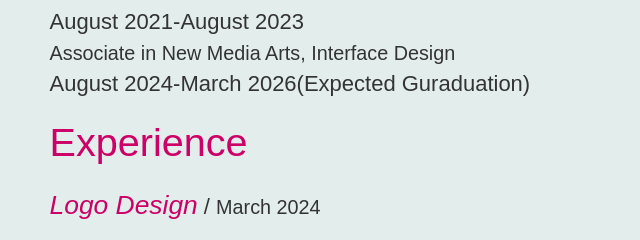
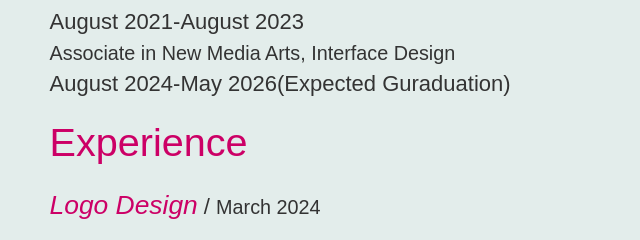
Before and after one commit to Maya0212/portfolio2025, a plain HTML site: page index.html in a window 1280 px wide. Shown: the part 3643-3883 px from the top of the page, 630-1270 px from the left. Drawn offline with Linux system fonts and the light colour scheme; a web font is replaced by a local one.

Commit message:
rewrited date

```diff
--- a/index.html
+++ b/index.html
@@ -180,7 +180,7 @@
                                 <h7>Associate in Liberal Arts</h7>
                                 <P>August 2021-August 2023</P>
                                 <h7>Associate in New Media Arts, Interface Design</h7>
-                                <p>August 2024-March 2026(Expected Guraduation)</p>
+                                <p>August 2024-May 2026(Expected Guraduation)</p>
                                 <h3>Experience</h3>
                                 <h10><em>Logo Design</em></h10> /
                                 <h7>March 2024</h7>
```
